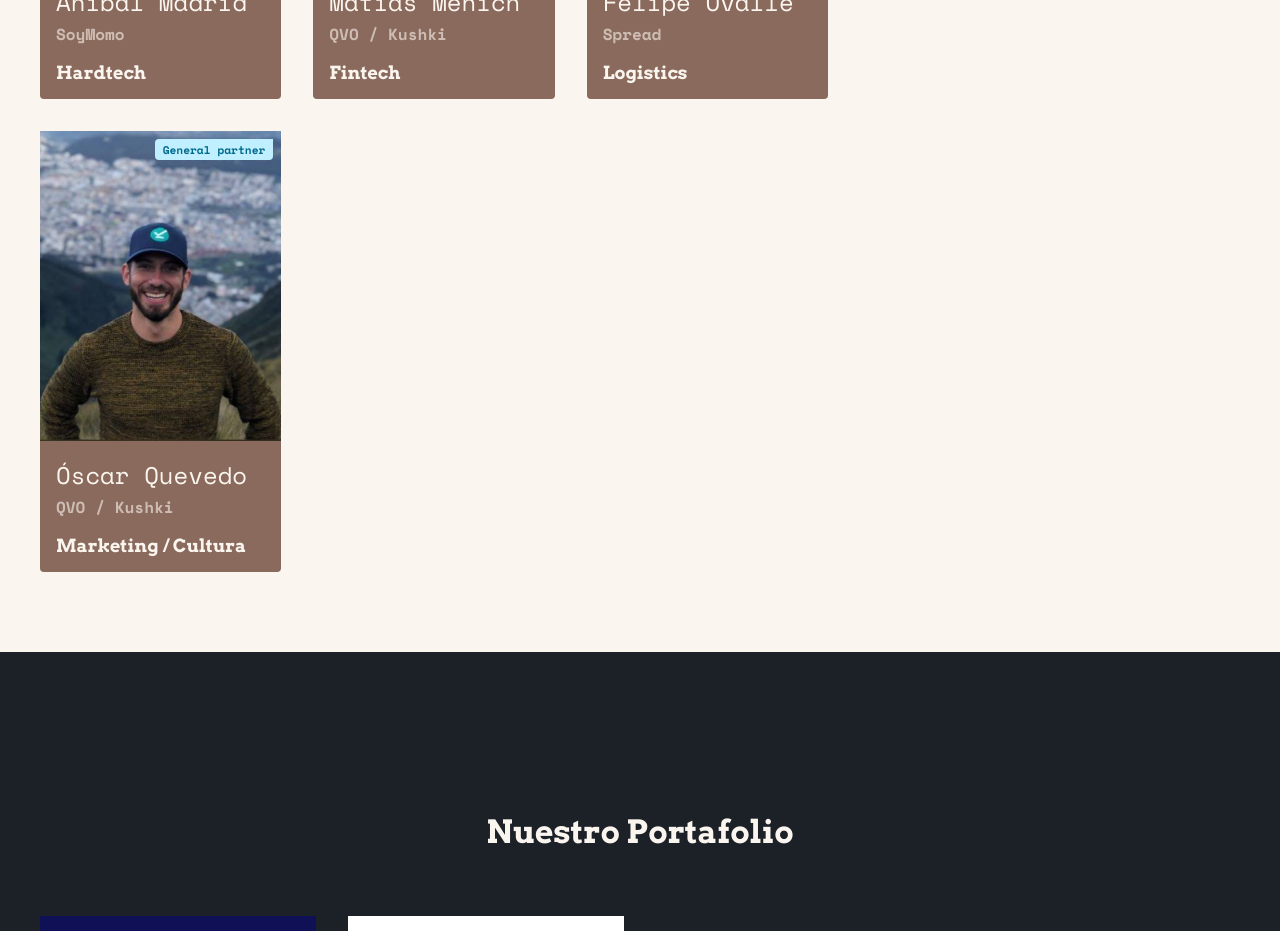
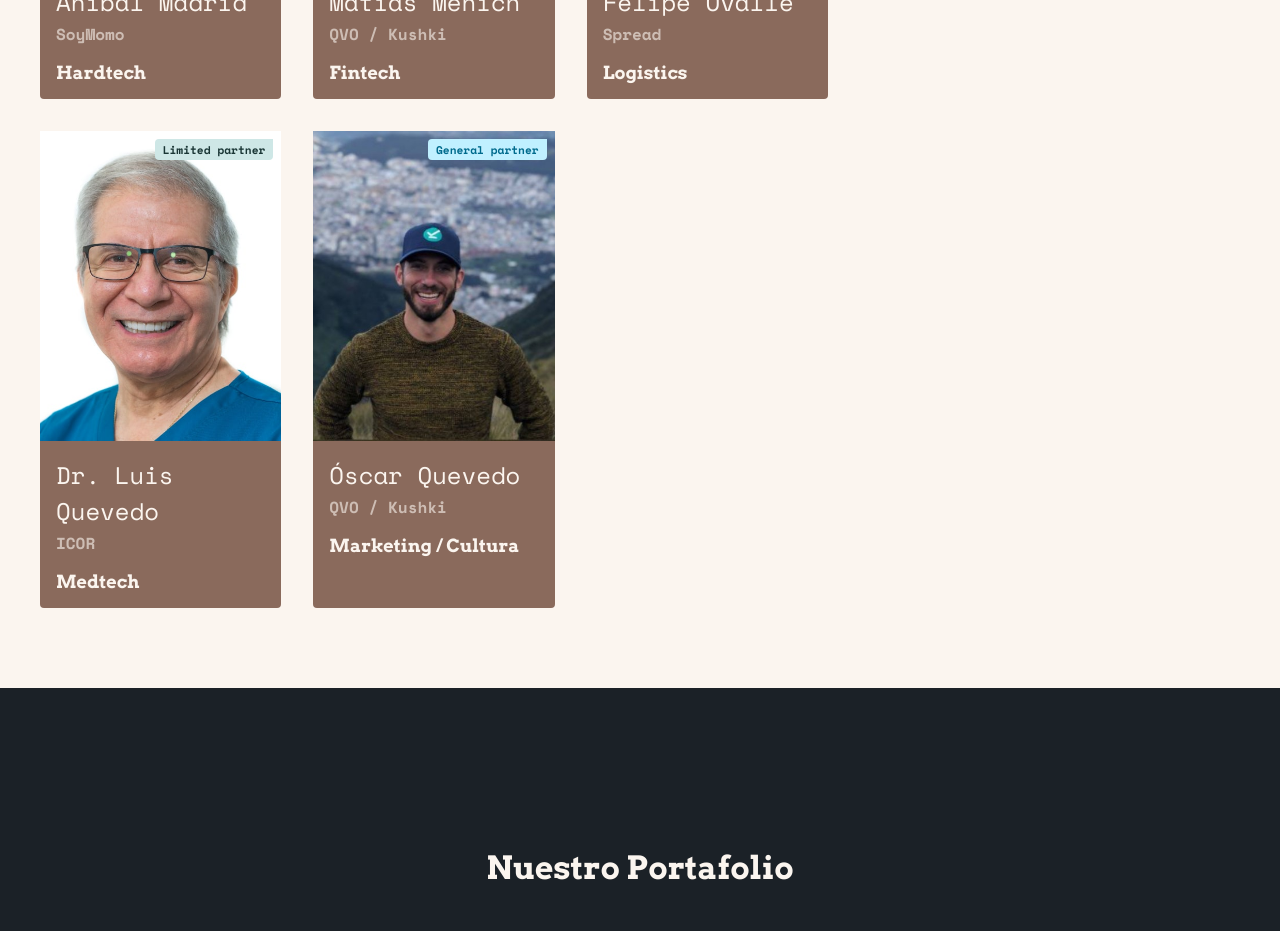
Before and after one commit to MatiMenich/minga-ventures-landing, a Gatsby site: page / in a window 1280 px wide. Shown: the part 3660-4591 px from the top of the page. Built offline with nearby package versions, Linux system fonts and the light colour scheme; Gatsby itself is replaced by a stand-in of ours.

Commit message:
adding Luis Quevedo as limited partner

```diff
--- a/src/components/founders/index.js
+++ b/src/components/founders/index.js
@@ -14,6 +14,7 @@ import rodrigoLafuenteImg from './rodrigolafuente.jpg'
 import mijaelFeldmanImg from './mijaelfeldman.jpg'
 import anibalMadridImg from './anibalmadrid.jpg'
 import felipeOvalleImg from './felipeovalle.jpg'
+import luisQuevedoImg from './luisQuevedo.jpg'
 
 export default function Founders() {
 
@@ -94,6 +95,14 @@ export default function Founders() {
       linkedinProfile: 'https://www.linkedin.com/in/felipeovalleo/',
     },
     {
+      name: 'Dr. Luis Quevedo',
+      image: luisQuevedoImg,
+      generalPartner: false,
+      tag: 'Medtech',
+      company: 'ICOR',
+      linkedinProfile: 'https://www.linkedin.com/in/luis-quevedo-6204979a/',
+    },
+    {
       name: 'Óscar Quevedo',
       image: oscarQuevedoImg,
       generalPartner: true,
```
Also changed, not shown: src/components/founders/luisquevedo.jpg (added).
